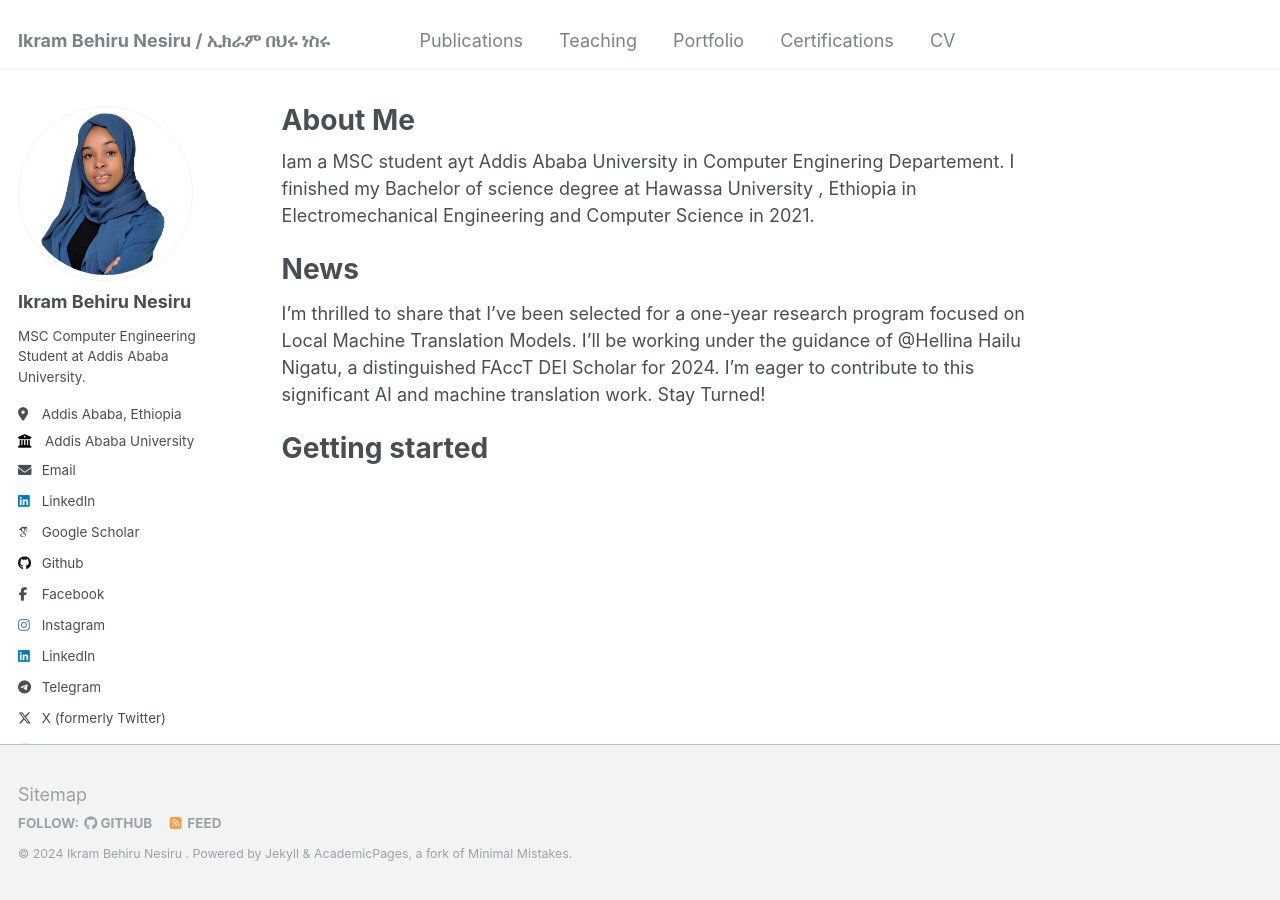
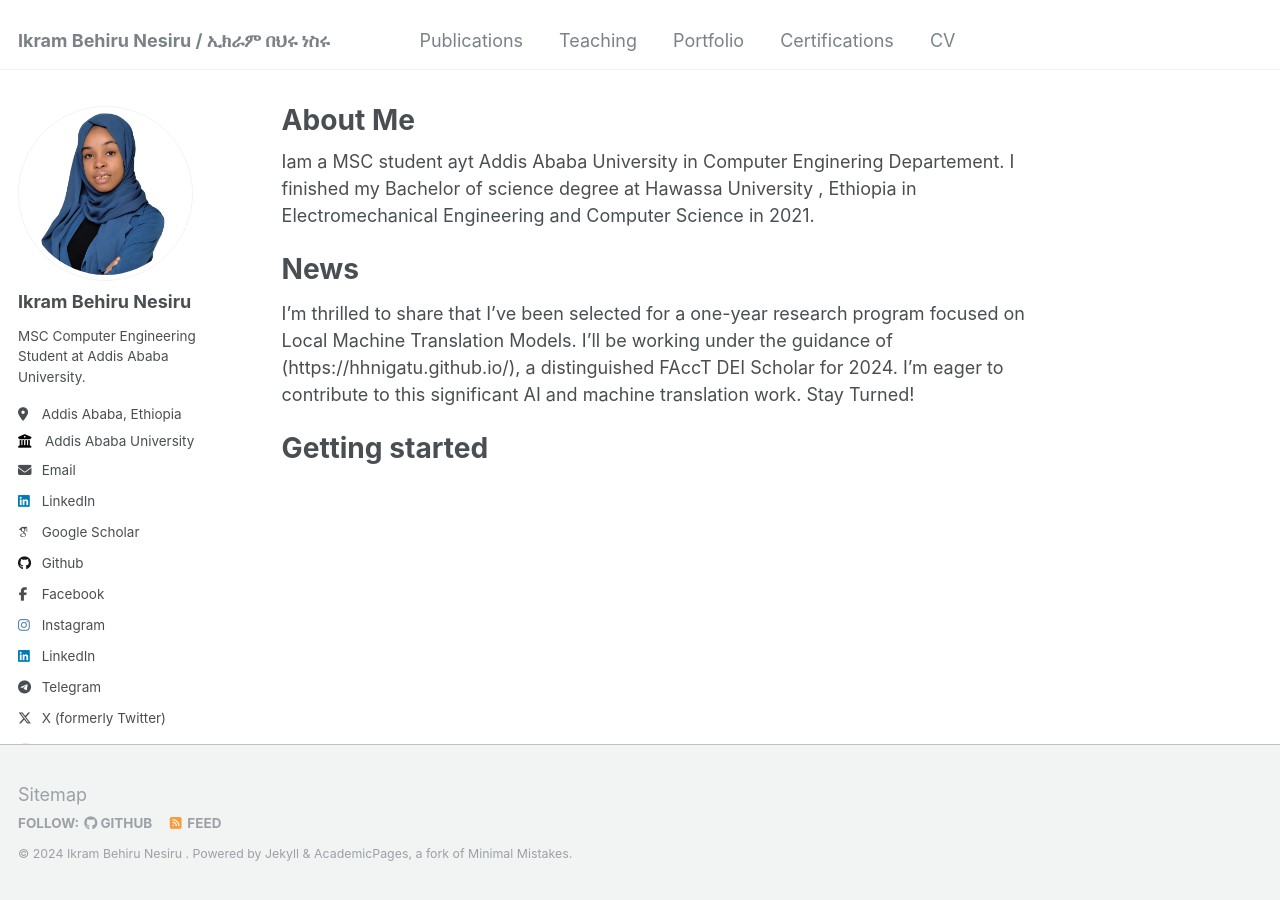
Before and after one commit to IkramBehiru/firsttgithub.io, a Jekyll site: the page built from _pages/about.md, in a window 1280 px wide. Built offline with Jekyll 4.4.1, drawn with Linux system fonts in a browser that asks for light colours; some web fonts are replaced.

Commit message:
Update about.md

```diff
--- a/_pages/about.md
+++ b/_pages/about.md
@@ -13,7 +13,7 @@ Iam a MSC student ayt Addis Ababa University in Computer Enginering Departement.
 
 News
 ======
-I'm thrilled to share that I've been selected for a one-year research program focused on Local Machine Translation Models. I'll be working under the guidance of @Hellina Hailu Nigatu, a distinguished FAccT DEI Scholar for 2024. I'm eager to contribute to this significant AI and machine translation work. Stay Turned!
+I'm thrilled to share that I've been selected for a one-year research program focused on Local Machine Translation Models. I'll be working under the guidance of (https://hhnigatu.github.io/), a distinguished FAccT DEI Scholar for 2024. I'm eager to contribute to this significant AI and machine translation work. Stay Turned!
 
 
 Getting started
```
